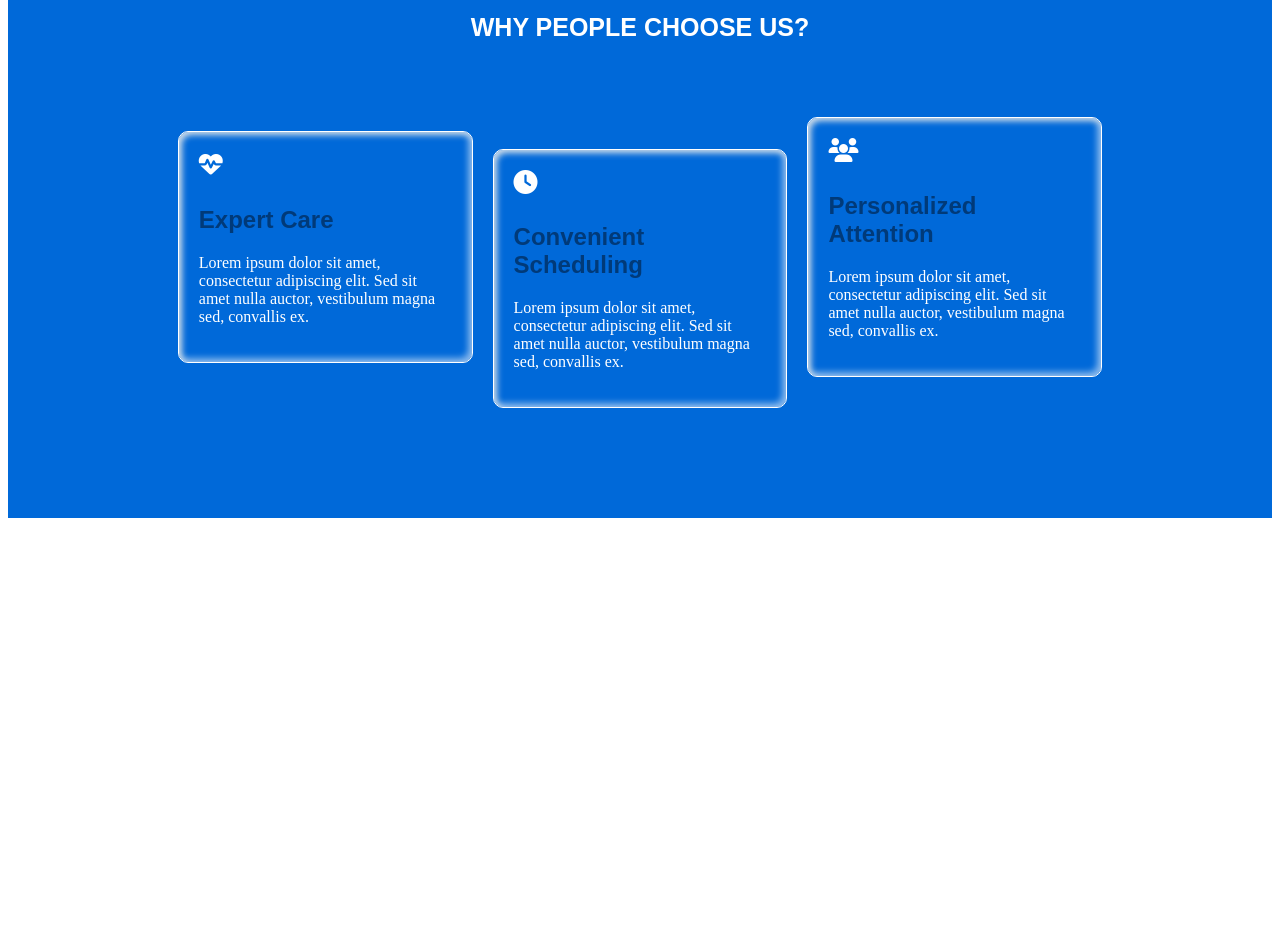
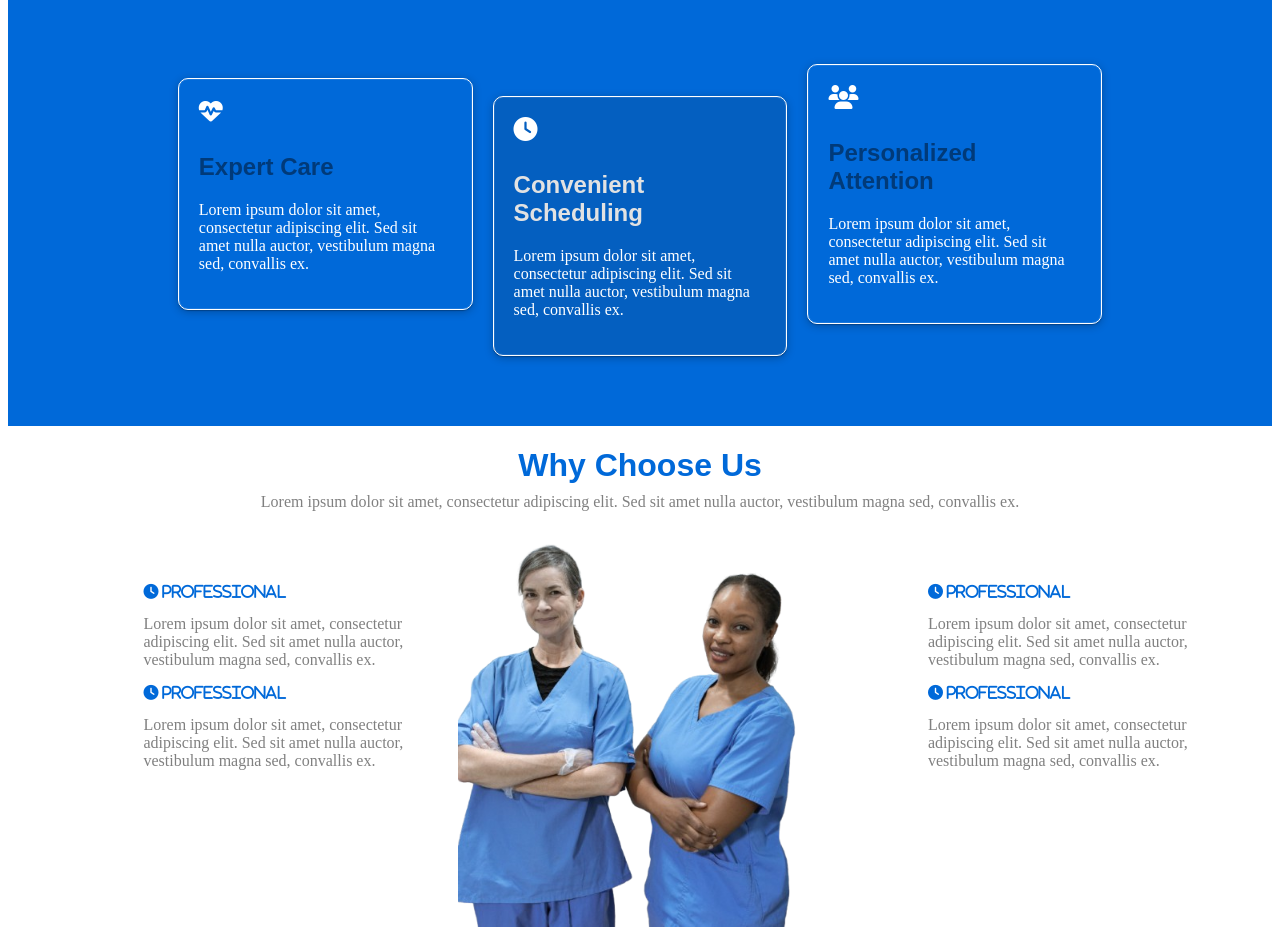
Before and after one commit to Trophydecoder/DoctorWebsite, an Angular app: page / in a window 1280 px wide. Shown: the part 1480-2419 px from the top of the page. Before the commit the page ends 2006 px from the top, so only its background shows below. Built offline with nearby package versions, Linux system fonts and the light colour scheme.

Commit message:
WhyChooseUS

```diff
--- a/src/app/app.module.ts
+++ b/src/app/app.module.ts
@@ -9,6 +9,7 @@ import { HomepageComponent } from './pages/homepage/homepage.component';
 import { CarouselComponent } from './components/global/home/carousel/carousel.component';
 import { BookingsComponent } from './components/global/home/bookings/bookings.component';
 import { AboutusComponent } from './components/global/home/aboutus/aboutus.component';
+import { WhyChooseUsComponent } from './components/global/home/why-choose-us/why-choose-us.component';
 
 @NgModule({
   declarations: [
@@ -18,7 +19,8 @@ import { AboutusComponent } from './components/global/home/aboutus/aboutus.compo
     HomepageComponent,
     CarouselComponent,
     BookingsComponent,
-    AboutusComponent
+    AboutusComponent,
+    WhyChooseUsComponent
   ],
   imports: [
     BrowserModule,
--- a/src/app/components/global/home/aboutus/aboutus.component.html
+++ b/src/app/components/global/home/aboutus/aboutus.component.html
@@ -1,12 +1,3 @@
-
-<div class="ContainerAbout">
-  <div class="Aboutus">
-    <h1>why people choose us?</h1>
-    <p></p>
-
-  </div>
-</div>
-<!-- boxes begin -->
 
 <div class="boxes-container">
   <div class="box box-1">
--- a/src/app/components/global/home/aboutus/aboutus.component.scss
+++ b/src/app/components/global/home/aboutus/aboutus.component.scss
@@ -42,11 +42,11 @@
 .box {
   width: 70%;
   padding: 20px;
-  box-shadow: rgb(204, 219, 232) 3px 3px 6px 0px inset, rgba(255, 255, 255, 0.5) -3px -3px 6px 1px inset;
+  box-shadow: rgba(0, 0, 0, 0.25) 0px 0.0625em 0.0625em, rgba(0, 0, 0, 0.25) 0px 0.125em 0.5em, rgba(255, 255, 255, 0.1) 0px 0px 0px 1px inset;
   border-radius: 10px;
   margin: 0 10px;
   color: #8a8989; // white text
-  border: 0.10px solid white;
+  border: 1px solid white;
 
 }
 .box h2{
@@ -63,29 +63,18 @@
 
 .box-2 {
   margin-top: 5%;
+  background-color: #045fc0;
+
+}
+.box-2 h2 {
+  color: #e2e2e2;
 }
 .box-3 {
   margin-top: 5%;
 }
 
 @media screen and (min-width: 1024px){
-  .ContainerAbout{
-   margin-top: 3%;
-   height: 0vh;
 
-  }
-  .Aboutus h1 {
-    font-size: 25px;
-    margin-top: 2%;
-  }
-  .Aboutus h2{
-    font-size: 20px;
-  }
-  .Aboutus h2 span{
-    font-size: 24px;
-    font-weight: bolder;
-    color:#e4cc60; //the color is a global color I'll add on the global styles//
-  }
   .boxes-container {
     display: flex;
     justify-content: center;
@@ -93,6 +82,7 @@
     display: flex;
     flex-direction: row;
     margin: 0%;
+    margin-top: 2%;
   }
 
   .box {
@@ -119,7 +109,7 @@
     margin-top: -5%;
   }
   .boxes-container {
-    height: 60vh;
+    height: 50vh;
   }
 
 }
--- /dev/null
+++ b/src/app/components/global/home/why-choose-us/why-choose-us.component.html
@@ -0,0 +1,23 @@
+<div class="ContainerHeading">
+    <div class="heading">
+        <h1>Why Choose Us</h1>
+        <p>Lorem ipsum dolor sit amet, consectetur adipiscing elit. Sed sit amet nulla auctor, vestibulum magna sed, convallis ex.</p>
+    </div>
+</div>
+<div class="ContainerWhychooseus">
+ <div class="Whychooseus">
+    <i class="fas fa-clock"> PROFESSIONAL</i>
+        <p>Lorem ipsum dolor sit amet, consectetur adipiscing elit. Sed sit amet nulla auctor, vestibulum magna sed, convallis ex.</p>
+            <i class="fas fa-clock"> PROFESSIONAL</i>
+                <p>Lorem ipsum dolor sit amet, consectetur adipiscing elit. Sed sit amet nulla auctor, vestibulum magna sed, convallis ex.</p>
+ </div>
+ <div class="whychooseusIMG">
+    <img src="/assets/whychooseus.png" alt="" id="chooseusimg">
+ </div>
+ <div class="Whychooseus">
+    <i class="fas fa-clock"> PROFESSIONAL</i>
+        <p>Lorem ipsum dolor sit amet, consectetur adipiscing elit. Sed sit amet nulla auctor, vestibulum magna sed, convallis ex.</p>
+            <i class="fas fa-clock"> PROFESSIONAL</i>
+                <p>Lorem ipsum dolor sit amet, consectetur adipiscing elit. Sed sit amet nulla auctor, vestibulum magna sed, convallis ex.</p>
+</div>
+</div>
--- /dev/null
+++ b/src/app/components/global/home/why-choose-us/why-choose-us.component.scss
@@ -0,0 +1,42 @@
+.ContainerHeading{
+    width:100%;
+}
+.heading{
+   display: flex;
+  text-align: center;
+   flex-direction: column;
+}
+.heading h1{
+    font-family: poppins,sans-serif;
+    color: #0069d9;
+}
+.heading p{
+    margin-top: -1%;
+    color: gray;
+}
+.ContainerWhychooseus{
+    display: flex;
+    flex-direction: row;
+    width: 90%;
+    justify-content: center;
+    margin-left: 8%;
+}
+.fas{
+    color: #0069d9;
+    font-size: 15px;
+}
+#chooseusimg{
+    width: 80%;
+    padding-left: 6%;
+}
+
+
+.Whychooseus{
+    display: flex;
+    flex-direction: column;
+    width:25%;
+    margin-top: 5%;
+}
+.Whychooseus p{
+    color: gray;
+}
--- a/src/app/pages/homepage/homepage.component.html
+++ b/src/app/pages/homepage/homepage.component.html
@@ -3,3 +3,4 @@
 <app-carousel></app-carousel>
 <app-bookings></app-bookings>
 <app-aboutus></app-aboutus>
+<app-why-choose-us></app-why-choose-us>
```
Also changed, not shown: src/app/components/global/home/why-choose-us/why-choose-us.component.ts (added, +10 -0 lines), public/assets/whychooseus.png (added), 1 other file (tests, documents, lock files or other folders).
